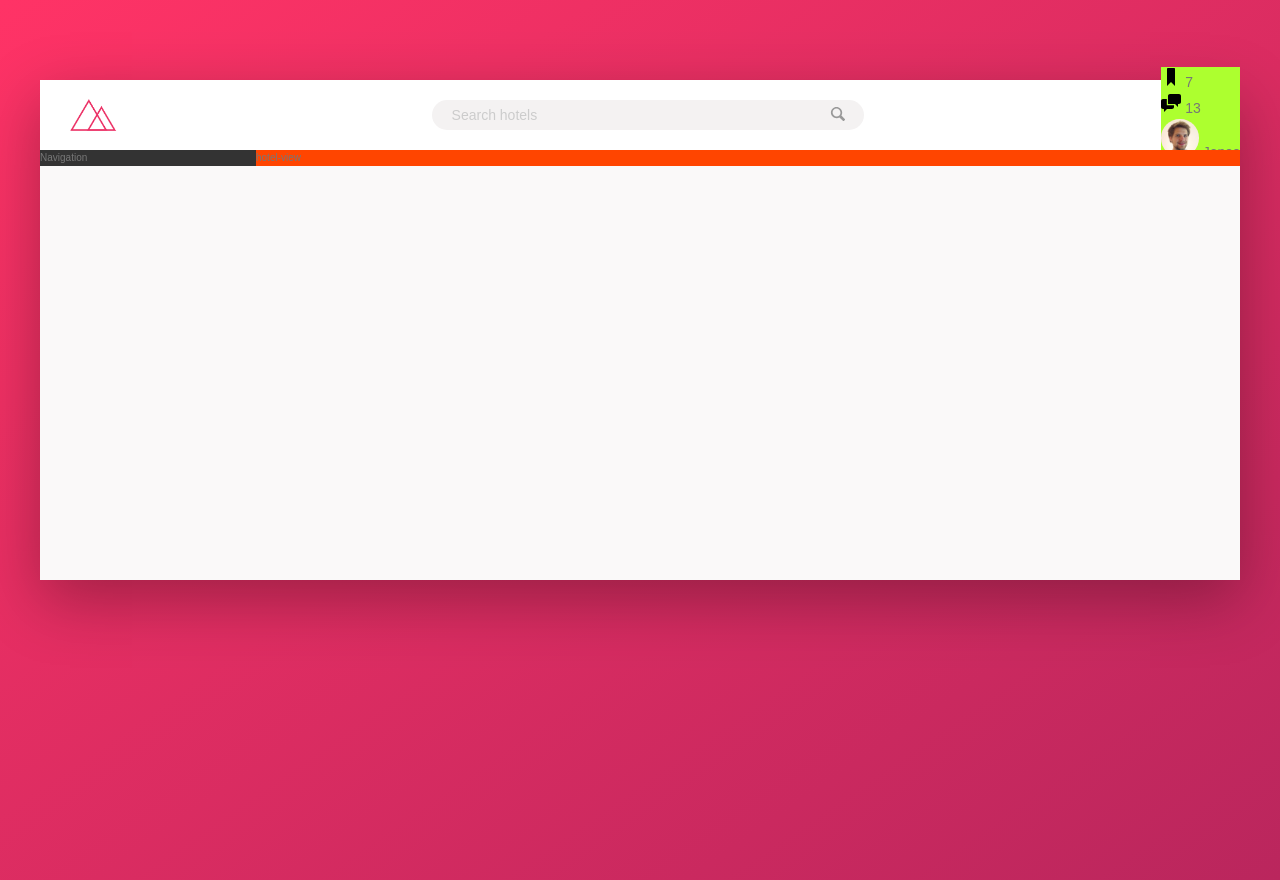
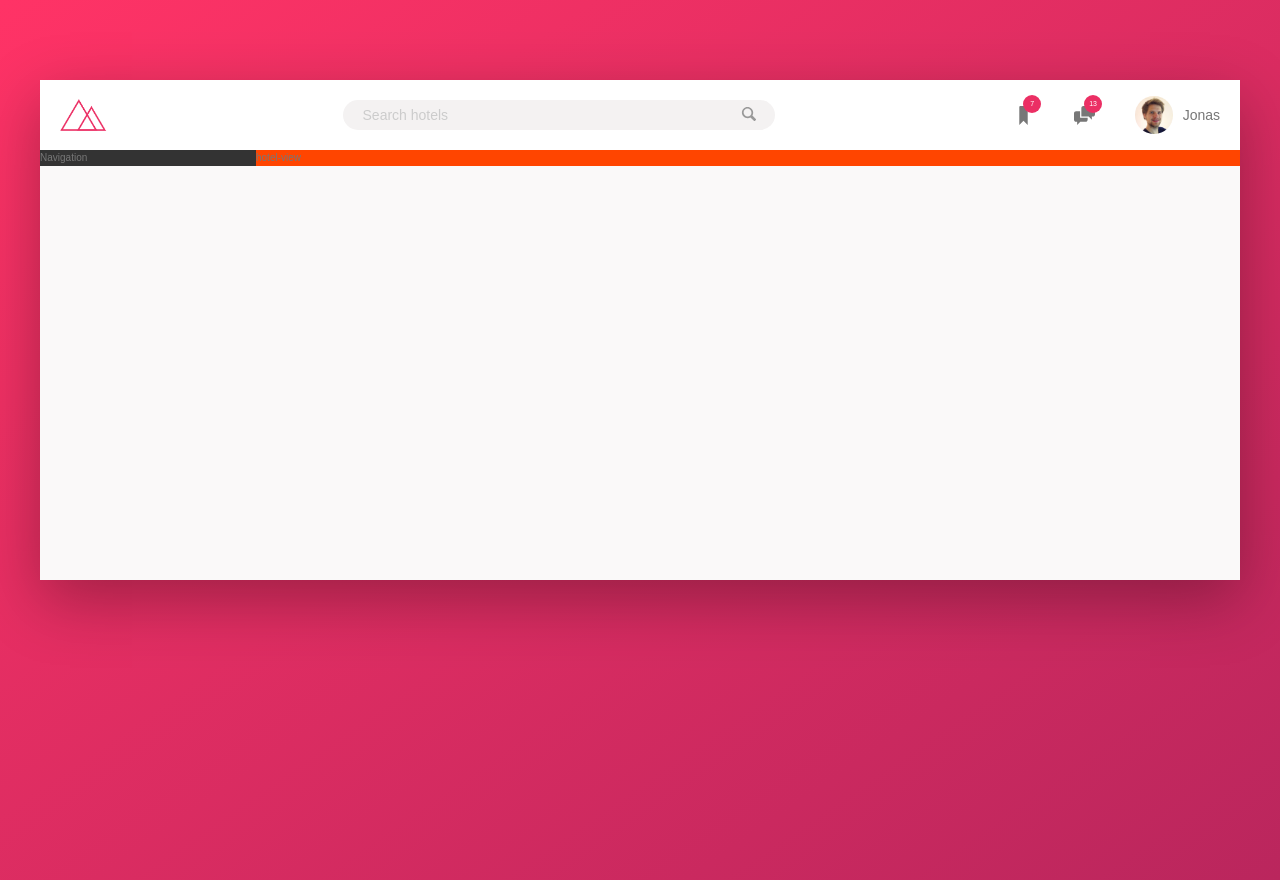
Before and after one commit to arnameti/trello-flexbox, a website: page index.html in a window 1280 px wide. Drawn offline with nearby package versions, Linux system fonts and the light colour scheme; files that its build step writes are made by us from their sources.

Commit message:
building header II

```diff
--- a/app/scss/layout/_header.scss
+++ b/app/scss/layout/_header.scss
@@ -7,7 +7,7 @@
 
 .logo {
   height: 3.25rem;
-  margin-left: 3rem;
+  margin-left: 2rem;
 }
 
 .search {
@@ -66,16 +66,46 @@
 }
 
 .user-nav {
-  background-color: greenyellow;
+  display: flex;
+  align-items: center;
+  align-self: stretch;
+
+  & > * {
+    padding: 0 2rem;
+    cursor: pointer;
+    height: 100%;
+    display: flex;
+    align-items: center;
+  }
+
+  & > *:hover {
+    background-color: var(--color-grey-light-2);
+  }
+
   &__icon-box {
+    position: relative;
   }
 
   &__icon {
-    height: 2rem;
-    width: 2rem;
+    height: 2.1rem;
+    width: 2.1rem;
+    fill: var(--color-grey-dark-2);
   }
 
   &__notification {
+    font-size: 0.7rem;
+    height: 1.8rem;
+    width: 1.8rem;
+    border-radius: 50%;
+    background-color: var(--color-primary);
+    color: #fff;
+    position: absolute;
+    top: 1.5rem;
+    left: 3rem;
+
+    display: flex;
+    justify-content: center;
+    align-items: center;
   }
 
   &__user {
@@ -84,6 +114,7 @@
   &__user-photo {
     height: 3.75rem;
     border-radius: 50%;
+    margin-right: 1rem;
   }
 
   &__user-name {
```
